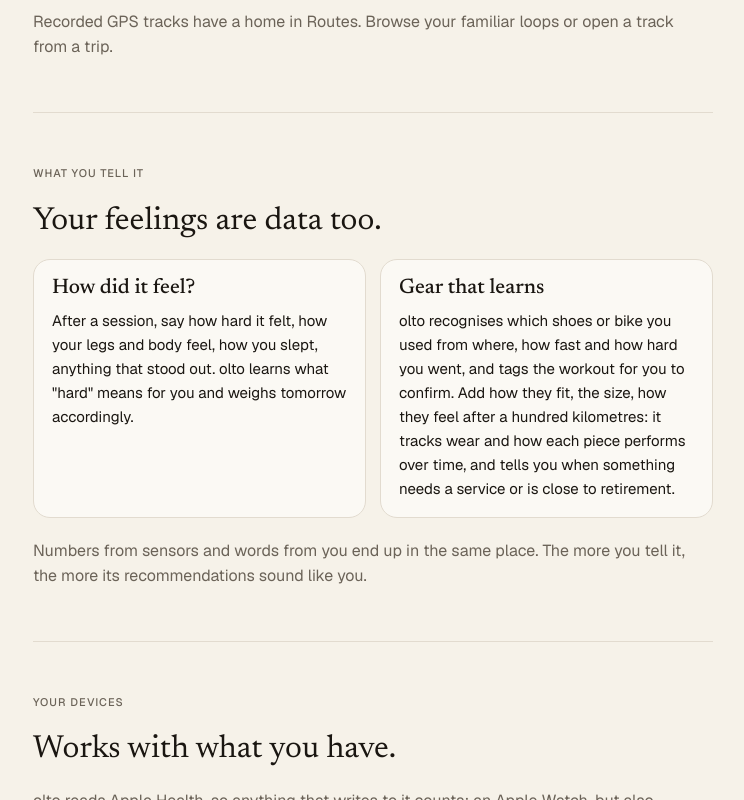
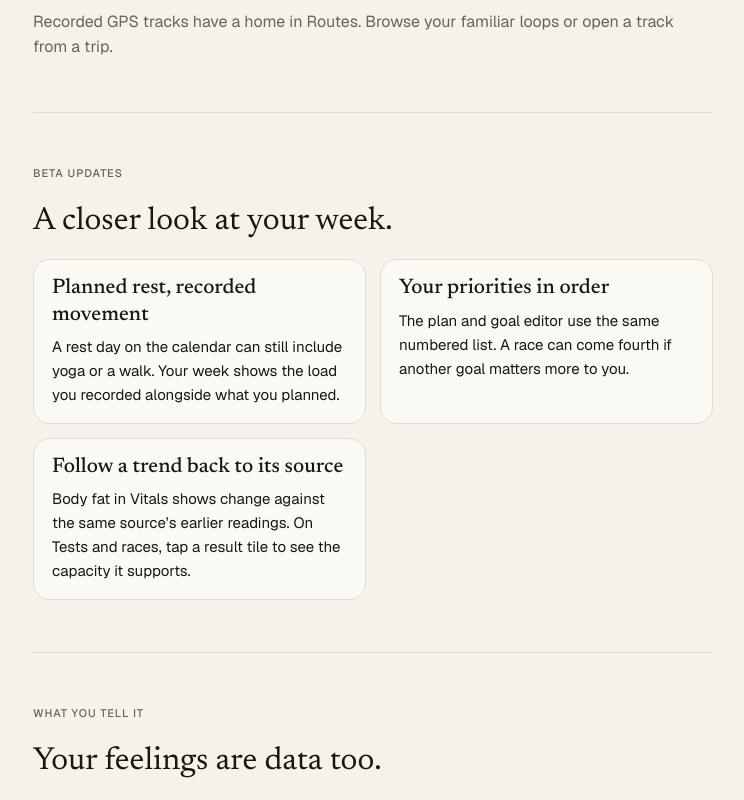
Before and after one commit to olto-app/olto-app.github.io, a plain HTML site: page index.html in a window 1280 px wide. Shown: the part 1678-2478 px from the top of the page, without its empty margins (267-1011 px from the left). Drawn offline with nearby package versions, Linux system fonts and the light colour scheme.

Commit message:
Describe the latest plan and evidence improvements

```diff
--- a/index.html
+++ b/index.html
@@ -97,7 +97,7 @@ footer{font-size:13px;color:var(--muted);display:grid;gap:6px}
   </header>
 
   <nav aria-label="Sections">
-    <a href="#why">why olto</a><a href="#pages">the app</a><a href="#you">what you tell it</a><a href="#sources">your devices</a><a href="#intervals">intervals.icu</a><a href="#polar">polar</a><a href="#science">how it thinks</a><a href="#join">join the beta</a>
+    <a href="#why">why olto</a><a href="#pages">the app</a><a href="#beta-updates">beta updates</a><a href="#you">what you tell it</a><a href="#sources">your devices</a><a href="#intervals">intervals.icu</a><a href="#polar">polar</a><a href="#science">how it thinks</a><a href="#join">join the beta</a>
   </nav>
 
   <section id="why">
@@ -124,6 +124,18 @@ footer{font-size:13px;color:var(--muted);display:grid;gap:6px}
       <div class="page"><span class="n">gear</span><span class="q">what do I use?</span><p>Your bikes, shoes and devices: which one you used when, how far they've gone, how they perform and fit, and when they need care.</p></div>
     </div>
     <p class="note">Recorded GPS tracks have a home in Routes. Browse your familiar loops or open a track from a trip.</p>
+  </section>
+
+  <hr>
+
+  <section id="beta-updates">
+    <span class="eyebrow">beta updates</span>
+    <h2>A closer look at your week.</h2>
+    <div class="grid">
+      <div class="card"><h3>Planned rest, recorded movement</h3><p>A rest day on the calendar can still include yoga or a walk. Your week shows the load you recorded alongside what you planned.</p></div>
+      <div class="card"><h3>Your priorities in order</h3><p>The plan and goal editor use the same numbered list. A race can come fourth if another goal matters more to you.</p></div>
+      <div class="card"><h3>Follow a trend back to its source</h3><p>Body fat in Vitals shows change against the same source’s earlier readings. On Tests and races, tap a result tile to see the capacity it supports.</p></div>
+    </div>
   </section>
 
   <hr>
```
